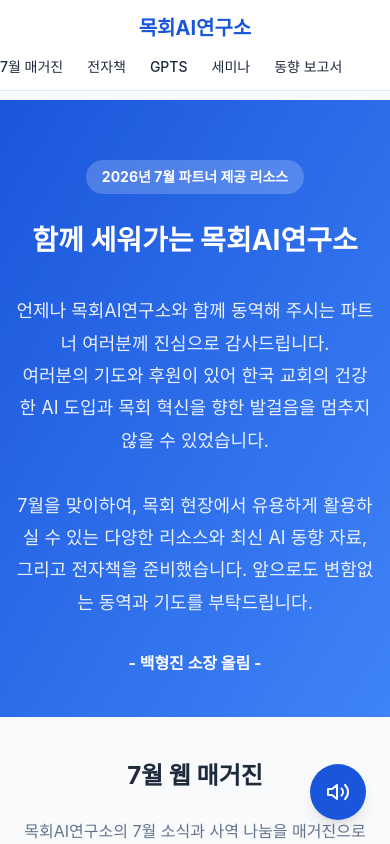
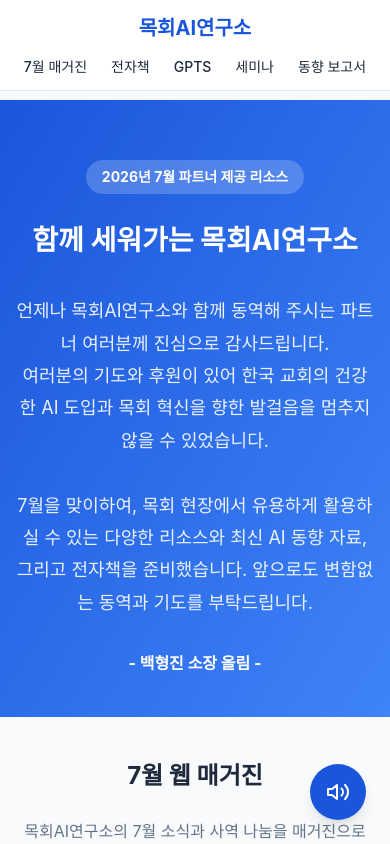
Before and after one commit to Baekhyungjin/2026-07, a React (Vite) app: page / in a window 390 px wide. Shown: the top 844 px of the page. Built offline with nearby package versions, Linux system fonts and the light colour scheme; a web font is replaced by a local one.

Commit message:
Fix UI glitches and resolve Vercel PDF load issue (Korean filename bug)

```diff
--- a/src/App.jsx
+++ b/src/App.jsx
@@ -14,7 +14,7 @@ function App() {
       <BgmPlayer />
       <header style={headerStyle}>
         <div className="container header-inner" style={headerInnerStyle}>
-          <h1 style={{fontSize: '1.25rem', fontWeight: 700, margin: 0, color: 'var(--primary-color)'}}>
+          <h1 style={{fontSize: '1.25rem', fontWeight: 700, margin: 0, color: 'var(--primary-color)', whiteSpace: 'nowrap'}}>
             목회AI연구소
           </h1>
           <nav style={{width: '100%'}}>
--- a/src/components/EbookSection.jsx
+++ b/src/components/EbookSection.jsx
@@ -23,7 +23,7 @@ const EbookSection = () => {
         {!showViewer ? (
           <div className="ebook-intro" style={introStyle}>
             <div style={coverWrapperStyle} onClick={() => setShowViewer(true)}>
-              <img src="/assets/AI와 신앙 표지.png" alt="AI와 신앙 표지" style={coverStyle} />
+              <img src="/assets/ebook-cover.png" alt="AI와 신앙 표지" style={coverStyle} />
               <div className="hover-overlay" style={overlayStyle}>
                 <BookOpen size={48} color="white" />
                 <span style={{color: 'white', marginTop: '16px', fontWeight: 'bold'}}>전자책 읽기</span>
@@ -40,7 +40,7 @@ const EbookSection = () => {
                 <button className="btn btn-primary" onClick={() => setShowViewer(true)}>
                   <BookOpen size={20} /> 바로 읽기
                 </button>
-                <a href="/assets/AI와_신앙_교정본.pdf" download className="btn btn-outline">
+                <a href="/assets/ebook.pdf" download className="btn btn-outline">
                   <Download size={20} /> PDF 다운로드
                 </a>
               </div>
@@ -51,7 +51,7 @@ const EbookSection = () => {
             <div style={viewerHeaderStyle}>
               <h3 style={{margin: 0}}>AI와 신앙 전자책 뷰어</h3>
               <div style={{display: 'flex', gap: '16px', alignItems: 'center'}}>
-                <a href="/assets/AI와_신앙_교정본.pdf" download className="btn btn-primary" style={{padding: '8px 16px', fontSize: '0.875rem'}}>
+                <a href="/assets/ebook.pdf" download className="btn btn-primary" style={{padding: '8px 16px', fontSize: '0.875rem'}}>
                   <Download size={16} /> 다운로드
                 </a>
                 <button className="btn btn-outline" style={{padding: '8px 16px'}} onClick={() => setShowViewer(false)}>
@@ -62,7 +62,7 @@ const EbookSection = () => {
 
             <div style={pdfWrapperStyle}>
               <Document
-                file={encodeURI("/assets/AI와_신앙_교정본.pdf")}
+                file="/assets/ebook.pdf"
                 onLoadSuccess={onDocumentLoadSuccess}
                 loading={<div style={{padding: '40px', textAlign: 'center'}}>PDF를 불러오는 중입니다...</div>}
                 error={<div style={{padding: '40px', textAlign: 'center', color: 'red'}}>PDF를 불러오는데 실패했습니다. 다운로드 버튼을 이용해주세요.</div>}
--- a/src/index.css
+++ b/src/index.css
@@ -115,16 +115,12 @@ ul {
 
   .nav-list {
     display: flex;
-    gap: 12px;
+    flex-wrap: wrap;
+    justify-content: center;
+    gap: 12px 16px;
     font-size: 0.875rem;
-    overflow-x: auto;
     width: 100%;
-    padding-bottom: 4px;
-    white-space: nowrap;
-    scrollbar-width: none; /* Firefox */
-  }
-  .nav-list::-webkit-scrollbar {
-    display: none; /* Chrome/Safari */
+    padding-bottom: 8px;
   }
 
   header {
```
Also changed, not shown: public/assets/ebook-cover.png (renamed from public/assets/AI와 신앙 표지.png), 1 other file (tests, documents, lock files or other folders).
